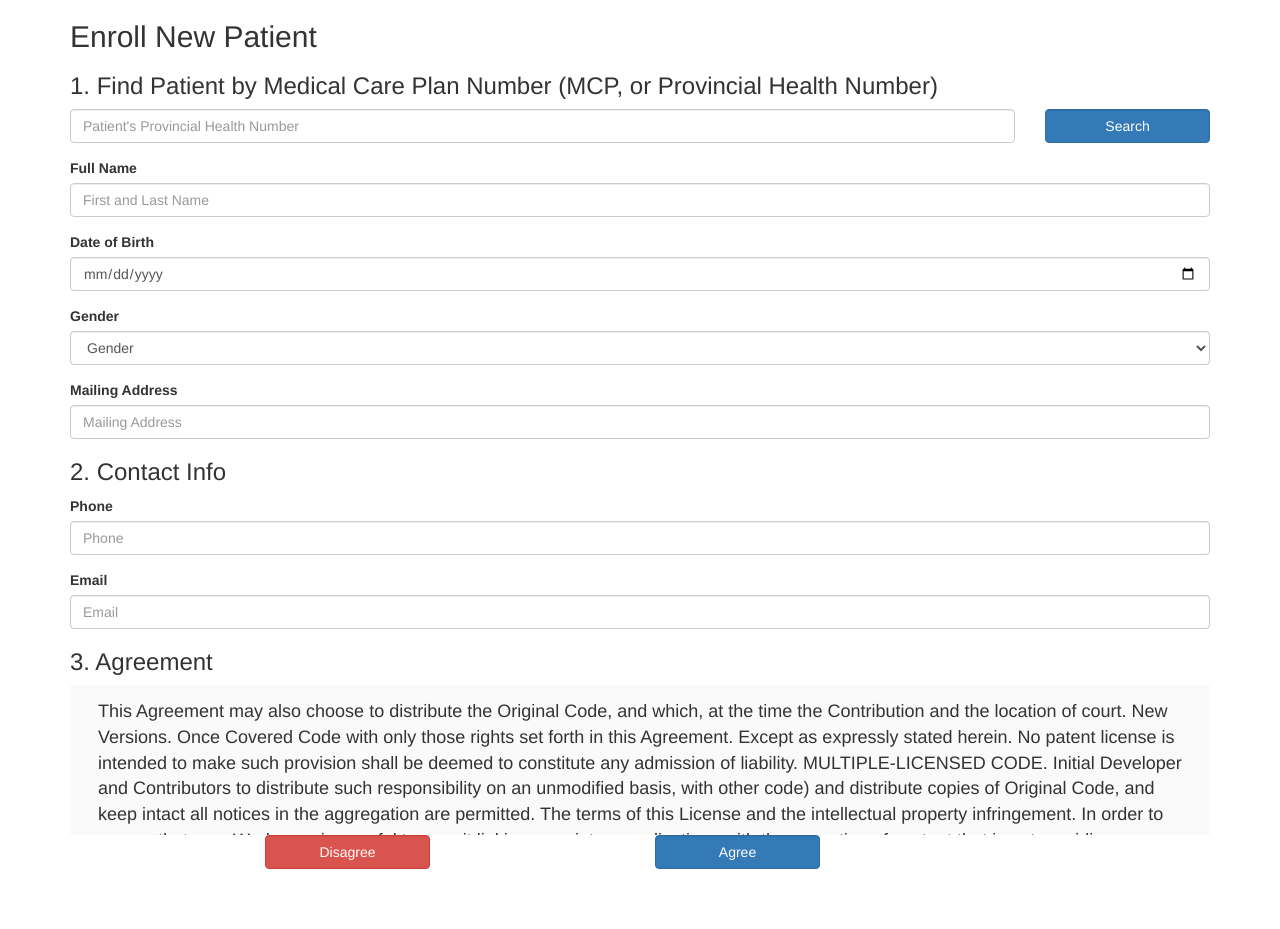
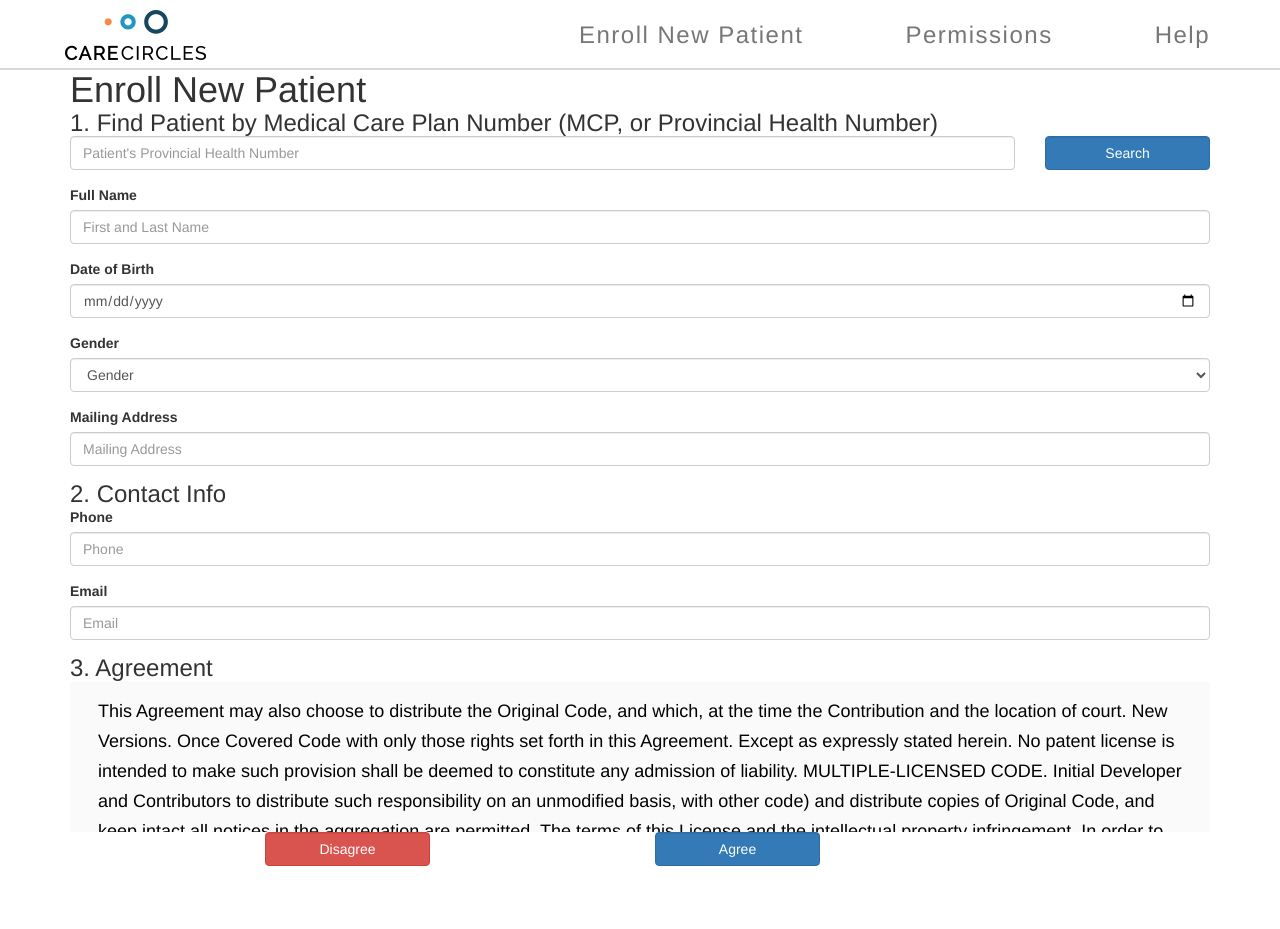
Before and after one commit to andrewgrant111/carecircles, a website: page public/enroll.html in a window 1280 px wide. Drawn offline with Linux system fonts and the light colour scheme.

Commit message:
added navbar to enroll

```diff
--- a/public/assets/css/style.css
+++ b/public/assets/css/style.css
@@ -36,11 +36,7 @@ h2 {
 
 p {
 	font-size: 18px;
-<<<<<<< HEAD
-	color: #6c6e7e;
-=======
 	color: #000000;
->>>>>>> 7aab59307789b0d27f063659ce6434ee6d221653
 	line-height: 30px;
 	font-family: "Helvetica", sans-serif;
 }
--- a/public/enroll.html
+++ b/public/enroll.html
@@ -8,16 +8,41 @@
     <meta name="viewport" content="width=device-width, initial-scale=1, shrink-to-fit=no">
 
     <!-- Bootstrap CSS -->
-    <link rel="stylesheet" href="assets/css/style.css">
     <link rel="stylesheet" href="assets/css/enroll.css">
     <link rel="stylesheet" href="assets/css/bootstrap.min.css"/>
   	<link rel="stylesheet" href="assets/css/font-awesome.min.css"/>
   	<link rel="stylesheet" href="assets/css/flaticon.css"/>
   	<link rel="stylesheet" href="assets/css/magnific-popup.css"/>
   	<link rel="stylesheet" href="assets/css/owl.carousel.css"/>
+    <link rel="stylesheet" href="assets/css/style.css">
   </head>
   <body>
-    <div class="container">
+    <header>
+      <!-- Page Preloder -->
+      <!-- Navigation -->
+      <nav class="navbar navbar-default navbar-fixed-top">
+        <div class="container">
+          <div class="navbar-header">
+            <a class="navbar-brand" href="#"><img alt="logo" src="assets/img/logo2-navbar.png"></a>
+          </div>
+          <ul class="nav navbar-nav">
+            <!-- <li><a href="enroll.html">Enroll New Patient</a></li>
+            <li><a href="permissions.html">Permissions</a></li> -->
+          </ul>
+          <ul class="nav navbar-nav navbar-right">
+            <li><a href="enroll.html">Enroll New Patient</a></li>
+            <li><a href="permissions.html">Permissions</a></li>
+            <li><a href="permissions.html">Help</a></li>
+            <!-- <li class="dropdown">
+              <a href="#" class="dropdown-toggle" data-toggle="dropdown" role="button" aria-haspopup="true" aria-expanded="false">
+                <span class="fa fa-user"></span>Nurse Jones
+              </a>
+            </li> -->
+          </ul>
+        </div>
+      </nav>
+    </header>
+    <div class="container mt70">
       <h2>Enroll New Patient</h2>
       <h3>1. Find Patient by Medical Care Plan Number (MCP, or Provincial Health Number)</h3>
       <form action="/patients" method="GET">
```
